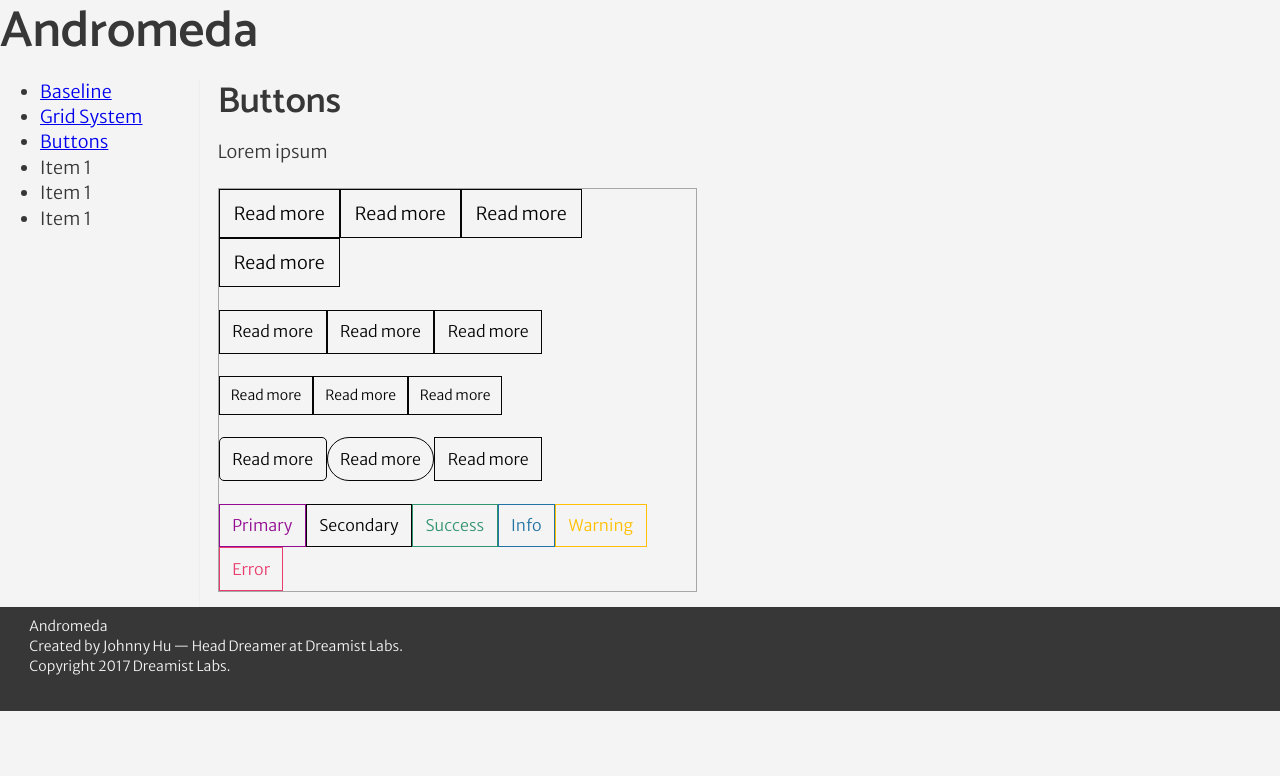
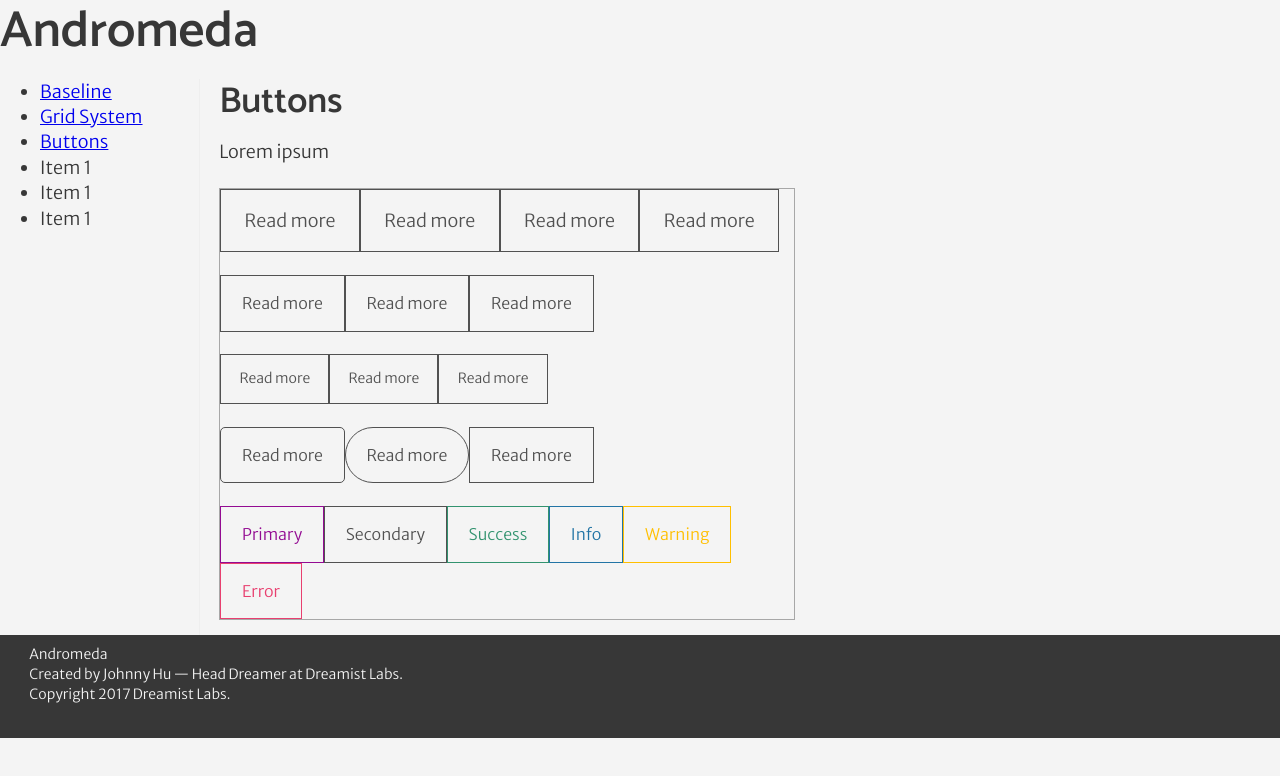
Before and after one commit to dreamistlabs/andromeda, a React (Create React App) app: page /p/buttons in a window 1280 px wide. Shown: the top 776 px of the page. Built offline with nearby package versions, Linux system fonts and the light colour scheme.

Commit message:
Update button styles, variables, and add hover state

```diff
--- a/public/assets/stylesheets/andromeda.css
+++ b/public/assets/stylesheets/andromeda.css
@@ -563,6 +563,8 @@ hr {
  * specific variables to any CSS properties. You should only assign them to
  * Referential Variables.
  */
+/* font families */
+/* font sizes */
 /* Referential Variables
  * These variables typically refer to a specific component's property and
  * its value should point to a variable declared under the Theme-Specific Variables
@@ -1381,13 +1383,14 @@ h1, h2, h3, h4, h5, h6 {
 .btn {
   display: inline-block;
   margin: 0;
-  padding: 0.6em 0.78em;
+  padding: 1em 1.3em;
   background-color: transparent;
-  border: 1px solid #050505;
+  border: 1px solid #515151;
   border-radius: 0;
   font-family: "Merriweather Sans", "Helvetica", "Arial", sans-serif;
   font-size: 1em;
-  color: #050505;
+  font-weight: 300;
+  color: #515151;
   line-height: 1.414;
   text-decoration: none;
   vertical-align: middle;
@@ -1395,33 +1398,56 @@ h1, h2, h3, h4, h5, h6 {
   /* button sizes */
   /* button variations */
   /* button styles */ }
-  .btn.btn--sm {
+  .btn:hover {
+    color: #FAFAFA;
+    background-color: #515151; }
+  .btn.btn--small {
     font-size: 0.875em; }
-  .btn.btn--md {
+  .btn.btn--med {
     font-size: 1em; }
-  .btn.btn--lg {
+  .btn.btn--large {
     font-size: 1.125em; }
   .btn.btn--default {
-    border-color: #050505;
-    color: #050505; }
+    border-color: #515151;
+    color: #515151; }
+    .btn.btn--default:hover {
+      background-color: #515151; }
   .btn.btn--primary {
-    border-color: #930B92;
-    color: #930B92; }
+    border-color: #930B92; }
+    .btn.btn--primary:not(:hover) {
+      color: #930B92; }
+    .btn.btn--primary:hover {
+      background-color: #930B92; }
   .btn.btn--success {
-    border-color: #32936F;
-    color: #32936F; }
+    border-color: #32936F; }
+    .btn.btn--success:not(:hover) {
+      color: #32936F; }
+    .btn.btn--success:hover {
+      background-color: #32936F; }
   .btn.btn--secondary {
-    border-color: #050505;
-    color: #050505; }
+    border-color: #515151; }
+    .btn.btn--secondary:not(:hover) {
+      color: #515151; }
+    .btn.btn--secondary:hover {
+      background-color: #515151; }
   .btn.btn--info {
-    border-color: #2274A5;
-    color: #2274A5; }
+    border-color: #2274A5; }
+    .btn.btn--info:not(:hover) {
+      color: #2274A5; }
+    .btn.btn--info:hover {
+      background-color: #2274A5; }
   .btn.btn--warning {
-    border-color: #FFBF00;
-    color: #FFBF00; }
+    border-color: #FFBF00; }
+    .btn.btn--warning:not(:hover) {
+      color: #FFBF00; }
+    .btn.btn--warning:hover {
+      background-color: #FFBF00; }
   .btn.btn--error {
-    border-color: #E83F6F;
-    color: #E83F6F; }
+    border-color: #E83F6F; }
+    .btn.btn--error:not(:hover) {
+      color: #E83F6F; }
+    .btn.btn--error:hover {
+      background-color: #E83F6F; }
   .btn.btn--pill {
     border-radius: 100px; }
   .btn.btn--round {
--- a/src/docPages/Buttons/index.jsx
+++ b/src/docPages/Buttons/index.jsx
@@ -11,10 +11,10 @@ export default class TempButtonCode extends Component {
             </div>
             <div className="docs card">
               <div>
-                <button className="m31 btn btn--lg">Read more</button>
-                <div className="m31 btn btn--lg">Read more</div>
-                <input className="m31 btn btn--lg" type="submit" value="Read more"/>
-                <a href="" className="m31 btn btn--lg">Read more</a>
+                <button className="m31 btn btn--large">Read more</button>
+                <div className="m31 btn btn--large">Read more</div>
+                <input className="m31 btn btn--large" type="submit" value="Read more"/>
+                <a href="#" className="m31 btn btn--large">Read more</a>
               </div>
               &nbsp;
               <div className="section__example">
@@ -24,9 +24,9 @@ export default class TempButtonCode extends Component {
               </div>
               &nbsp;
               <div>
-                <button className="m31 btn btn--sm">Read more</button>
-                <div className="m31 btn btn--sm">Read more</div>
-                <input className="m31 btn btn--sm" type="submit" value="Read more"/>
+                <button className="m31 btn btn--small">Read more</button>
+                <div className="m31 btn btn--small">Read more</div>
+                <input className="m31 btn btn--small" type="submit" value="Read more"/>
               </div>
               &nbsp;
               <div>
--- a/src/scss/andromeda.scss
+++ b/src/scss/andromeda.scss
@@ -26,11 +26,13 @@ $heading-font-family            : 'Catamaran', 'Helvetica', 'Arial', sans-serif;
 $monospace-font-family          : 'Droid Sans Mono', 'Courier', monospace;
 $augmented-fourth-ratio         : 1.414;
 
-// font families
+/* font families */
 $default-font-family            : $primary-font-family;
 $default-heading-font-family    : $heading-font-family;
 $default-monospace-font-family  : $monospace-font-family;
-// font sizes
+/* font sizes */
+$default-font-size-small        : 0.875em;
+$default-font-size-large        : 1.125em;
 $default-mobile-font-size       : 1.6rem;
 $default-tablet-font-size       : 1.8rem;
 $default-desktop-font-size      : 2rem;
@@ -45,25 +47,46 @@ $default-heading-line-height    : 1.25em;
 $default-letter-spacing         : initial;
 
 // color definitions
+$violet-eggplant:       #930B92;
+$illuminating-emerald:  #32936F;
+$lapis-lazuli:          #2274A5;
+$fluorescent-orange:    #FFBF00;
+$paradise-pink:         #E83F6F;
+
 $white:                 #FAFAFA;
 $black:                 #111111;
 $alabaster:             #FAFAFA;
 $mine-shaft:            #515151;
 
-$illuminating-emerald:  #32936F;
-$lapis-lazuli:          #2274A5;
-$fluorescent-orange:    #FFBF00;
-$paradise-pink:         #E83F6F;
-$violet-eggplant:       #930B92;
-
 $gray-color-lighter:    #AFAFAF;
 $gray-color:            #969696;
 $gray-color-darker:     #7d7d7d;
 
+$default-primary-color : $violet-eggplant;
+$default-success-color : $illuminating-emerald;
+$default-info-color    : $lapis-lazuli;
+$default-warning-color : $fluorescent-orange;
+$default-error-color   : $paradise-pink;
+
+$default-text-color   : $mine-shaft;
+$default-text-dark    : darken($default-text-color, 30%);
+$default-text-light   : lighten($default-text-color, 50%);
+$default-text-primary : $default-primary-color;
+$default-text-success : $default-success-color;
+$default-text-info    : $default-info-color;
+$default-text-warning : $default-warning-color;
+$default-text-error   : $default-error-color;
+
+
+$border-dark          : $mine-shaft;
+
 // spacing
-$default-spacingS : 1rem;
-$default-spacingM : 2rem;
-$default-spacingL : 4rem;
+$default-spacingS    : 1rem;
+$default-spacingM    : 2rem;
+$default-spacingL    : 4rem;
+$default-emSpacingS  : 1em;
+$default-emSpacingM  : 2em;
+$default-emSpacingL  : 4em;
 
 // breakpoints
 $default-mobile-bp      : 600px;
@@ -110,30 +133,24 @@ $base-paddingS  : $default-spacingS;
 $base-paddingM  : $default-spacingM;
 $base-paddingL  : $default-spacingL;
 
+$base-emPaddingS  : $default-emSpacingS;
+$base-emPaddingM  : $default-emSpacingM;
+$base-emPaddingL  : $default-emSpacingL;
+
 // Colors
-$primary-color:         $violet-eggplant;
-$success-color:         $illuminating-emerald;
-$info-color:            $lapis-lazuli;
-$warning-color:         $fluorescent-orange;
-$danger-color:          $paradise-pink;
-
-$text-color:            $mine-shaft;
-$text-dark:             darken($text-color, 30%);
-$text-light:            lighten($text-color, 50%);
-$text-primary:          $primary-color;
-$text-success:          $success-color;
-$text-info:             $info-color;
-$text-warning:          $warning-color;
-$text-danger:           $danger-color;
-$border-dark:           $mine-shaft;
+$base-primary-color : $default-primary-color;
+$base-success-color : $default-success-color;
+$base-info-color    : $default-info-color;
+$base-warning-color : $default-warning-color;
+$base-error-color   : $default-error-color;
 
 /* typography */
-$default-link-color:                $text-color;
-$default-link-hover-color:          $text-info;
+$default-link-color:                $default-text-color;
+$default-link-hover-color:          $default-text-info;
 
 // navbar specific?
 $default-navbar-dark-background-color: $black;
-$default-link-underline-color:      $text-light;
+$default-link-underline-color:      $default-text-light;
 
 $gray-color-lighter             :#AFAFAF;
 $gray-color                     :#969696;
@@ -242,7 +259,7 @@ $nav-link-underline-color:        $default-link-underline-color;
   &.navbar--dark {
     background-color: $navbar-dark-background-color;
     .navlist__link:not(:hover):not(:focus) {
-      color: $text-light;
+      color: $default-text-light;
     }
   }
 }
--- a/src/scss/andromeda/_button.scss
+++ b/src/scss/andromeda/_button.scss
@@ -8,90 +8,119 @@ $default-pill-radius:       100px;
 $default-round-radius:      5px;
 $default-square-radius:     0;
 
-// soacing
-$base-paddingS:           0.6em;
+/* referential variables */
+$button-margin          : 0;
+$button-padding         : $default-emSpacingS;
+$button-border-size     : $default-border-size;
+$button-border-style    : $default-border-style;
+$button-font-family     : $default-font-family;
+$button-font-weight     : $default-normal-weight;
+$button-font-size-small : $default-font-size-small;
+$button-font-size-large : $default-font-size-large;
+$button-line-height     : $default-line-height;
 
-$default-primary-color:     $violet-eggplant;
-$default-color:             $text-dark;
-$default-success-color:     $illuminating-emerald;
-$default-info-color:        $lapis-lazuli;
-$default-warning-color:     $fluorescent-orange;
-$default-error-color:       $paradise-pink;
+$button-default-color   : $default-text-color;
+$button-primary-color   : $default-primary-color;
+$button-success-color   : $default-success-color;
+$button-secondary-color : $default-text-color;
+$button-info-color      : $default-info-color;
+$button-warning-color   : $default-warning-color;
+$button-error-color     : $default-error-color;
 
-
-/* referential variables */
-$button-border-size:        $default-border-size;
-$button-border-style:       $default-border-style;
-$button-padding-size:       $base-paddingS;
-
-$button-default-color:      $default-color;
-$button-primary-color:      $default-primary-color;
-$button-success-color:      $default-success-color;
-$button-secondary-color:    $default-color;
-$button-info-color:         $default-info-color;
-$button-warning-color:      $default-warning-color;
-$button-error-color:        $default-error-color;
-
-$button-pill-radius:        $default-pill-radius;
-$button-round-radius:       $default-round-radius;
-$button-square-radius:      $default-square-radius;
-
+$button-pill-radius     : $default-pill-radius;
+$button-round-radius    : $default-round-radius;
+$button-square-radius   : $default-square-radius;
 
 .btn {
   display: inline-block;
-  margin: 0;
-  padding: $button-padding-size $button-padding-size * 1.3;
+  margin: $button-margin;
+  padding: $button-padding $button-padding * 1.3;
   background-color: transparent;
-  border: $button-border-size $default-border-style $button-default-color;
+  border: $button-border-size $button-border-style $button-default-color;
   border-radius: $button-square-radius;
-  font-family: $base-font-family;
+  font-family: $button-font-family;
   font-size: 1em;
+  font-weight: $button-font-weight;
   color: $button-default-color;
-  line-height: $base-line-height;
+  line-height: $button-line-height;
   text-decoration: none;
   vertical-align: middle;
   cursor: pointer;
   &:hover {
-
+    color: $white;
+    background-color: $button-default-color;
   }
   /* button sizes */
-  &.btn--sm {
-    font-size: 0.875em;
+  &.btn--small {
+    font-size: $button-font-size-small;
   }
-  &.btn--md {
+  &.btn--med {
     font-size: 1em;
   }
-  &.btn--lg {
-    font-size: 1.125em;
+  &.btn--large {
+    font-size: $button-font-size-large;
   }
   /* button variations */
   &.btn--default {
     border-color: $button-default-color;
     color: $button-default-color;
+    &:hover {
+      background-color: $button-default-color;
+    }
   }
   &.btn--primary {
     border-color: $button-primary-color;
+    &:not(:hover) {
       color: $button-primary-color;
+    }
+    &:hover {
+      background-color: $button-primary-color;
+    }
   }
   &.btn--success {
     border-color: $button-success-color;
+    &:not(:hover) {
       color: $button-success-color;
+    }
+    &:hover {
+      background-color: $button-success-color;
+    }
   }
   &.btn--secondary {
     border-color: $button-secondary-color;
+    &:not(:hover) {
       color: $button-secondary-color;
+    }
+    &:hover {
+      background-color: $button-secondary-color;
+    }
   }
   &.btn--info {
     border-color: $button-info-color;
+    &:not(:hover) {
       color: $button-info-color;
+    }
+    &:hover {
+      background-color: $button-info-color;
+    }
   }
   &.btn--warning {
     border-color: $button-warning-color;
+    &:not(:hover) {
       color: $button-warning-color;
+    }
+    &:hover {
+      background-color: $button-warning-color;
+    }
   }
   &.btn--error {
     border-color: $button-error-color;
+    &:not(:hover) {
       color: $button-error-color;
+    }
+    &:hover {
+      background-color: $button-error-color;
+    }
   }
   /* button styles */
   &.btn--pill {
```
Lines whose indentation alone changed are shown as unchanged.
